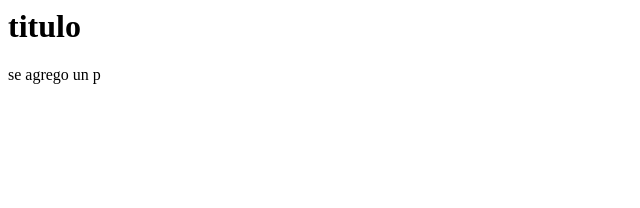
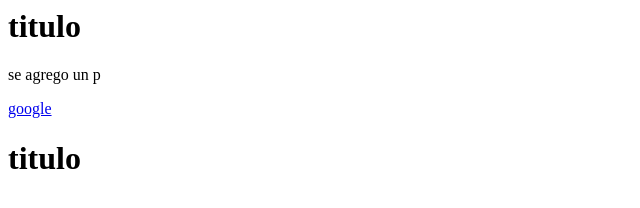
Before and after one commit to nando1992/taller-git-comision-d, a plain HTML site: page index.html in a window 1280 px wide. Shown: the whole page, without its empty margins (0-640 px from the left). Drawn offline with Linux system fonts and the light colour scheme.

Commit message:
agregado un header

```diff
--- a/index.html
+++ b/index.html
@@ -1,2 +1,6 @@
 <h1>titulo</h1>
 <p>se agrego un p</p>
+<header>
+    <a href="#">google</a>
+<header>
+    <h1>titulo</h1>
```
